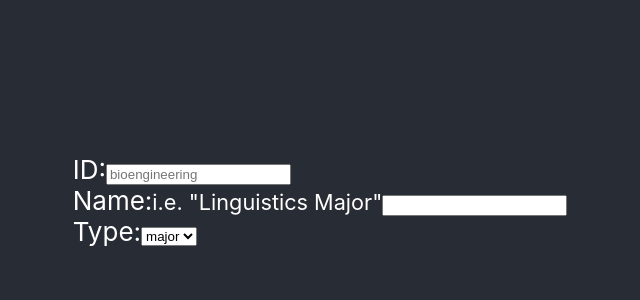
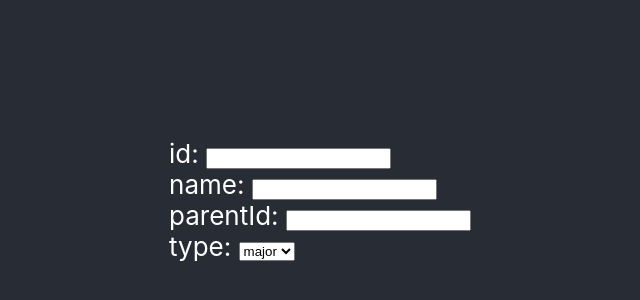
Before and after one commit to GradTrak/major-create-gradtrak, a React (Create React App) app in the folder gui/: page / in a window 1280 px wide. Shown: the part 200-500 px from the top of the page, without its empty margins (320-960 px from the left). Built offline with nearby package versions, Linux system fonts and the light colour scheme.

Commit message:
add requirementSet gui aside from requirementCategories

```diff
--- a/gui/src/RequirementSet.js
+++ b/gui/src/RequirementSet.js
@@ -1,31 +1,88 @@
 import React, { Component } from 'react';
 import { Form } from 'react-bootstrap';
+import RequirementCategory from './RequirementCategory'
+//https://www.sicara.ai/blog/2018-06-27-custom-nested-validated-forms-with-react please just copy this code
 class RequirementSet extends React.Component {
+  constructor(props) {
+    super(props);
+    this.updateId = this.updateId.bind(this);
+  }
+  state = {
+    id: '',
+    name: '',
+    parentId: '',
+    type: 'major',
+    RequirementCategories: []
+  };
+  updateId = (newId) => {
+    this.setState({
+      ...this.state,
+      id: newId.target.value,
+    })
+  }
+  updateName = (newName) => {
+    this.setState({
+      ...this.state,
+      name: newName.target.value,
+    })
+  }
+  updateParentId = (newId) => {
+    this.setState({
+      ...this.state,
+      parentId: newId.target.value,
+    })
+  }
+  updateType = (newType) => {
+    this.setState({
+      ...this.state,
+      type: newType.target.value,
+    })
+  }
   render() {
     return (
-      <Form>
-      <Form.Group controlId="RequirementSet">
-        <Form.Label>ID:</Form.Label>
-        <Form.Text className="text-muted">
-        </Form.Text>
-        <Form.Control size="lg" type="text" placeholder="bioengineering" />
-      </Form.Group>
-      <Form.Group controlId="exampleForm.ControlInput1">
-        <Form.Label>Name:</Form.Label>
-        <Form.Text className="text-muted">
-          i.e. "Linguistics Major"
-        </Form.Text>
-        <Form.Control />
-      </Form.Group>
-      <Form.Group controlId="exampleForm.ControlSelect1">
-        <Form.Label>Type:</Form.Label>
-        <Form.Control as="select">
-          <option>major</option>
-          <option>minor</option>
-          <option>other</option>
-        </Form.Control>
-      </Form.Group>
-    </Form>
+      <form>
+        <div>
+          <label for="id">id: </label>
+          <input
+            name="id"
+            type="text"
+            value={this.state.id}
+            onChange={this.updateId}
+          />
+        </div>
+        <div>
+          <label for="name">name: </label>
+          <input
+            name="name"
+            type="text"
+            value={this.state.name}
+            onChange={this.updateName}
+          />
+        </div>
+        <div>
+          <label for="parentId">parentId: </label>
+          <input
+            name="parentId"
+            type="text"
+            value={this.state.parentId}
+            onChange={this.updateParentId}
+          />
+        </div>
+        <div>
+          <label for="type">type: </label>
+          <select
+            name="type"
+            value={this.state.type}
+            onChange={this.updateType}
+          >
+          <option value="major">major</option>
+          <option value="minor">minor</option>
+          <option value="other">other</option>
+          </select>
+        </div>
+
+
+      </form>
   );
   }
 }
```
